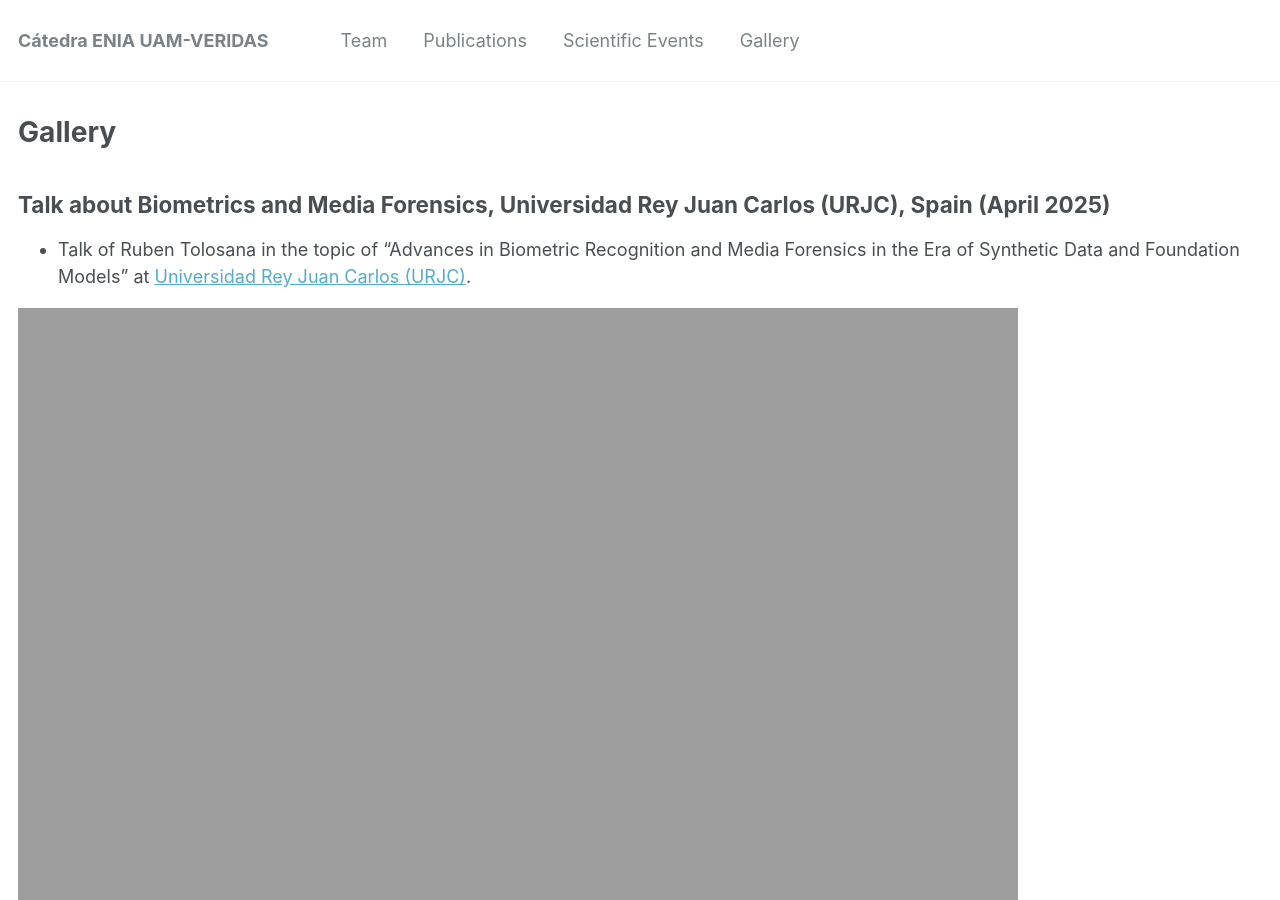
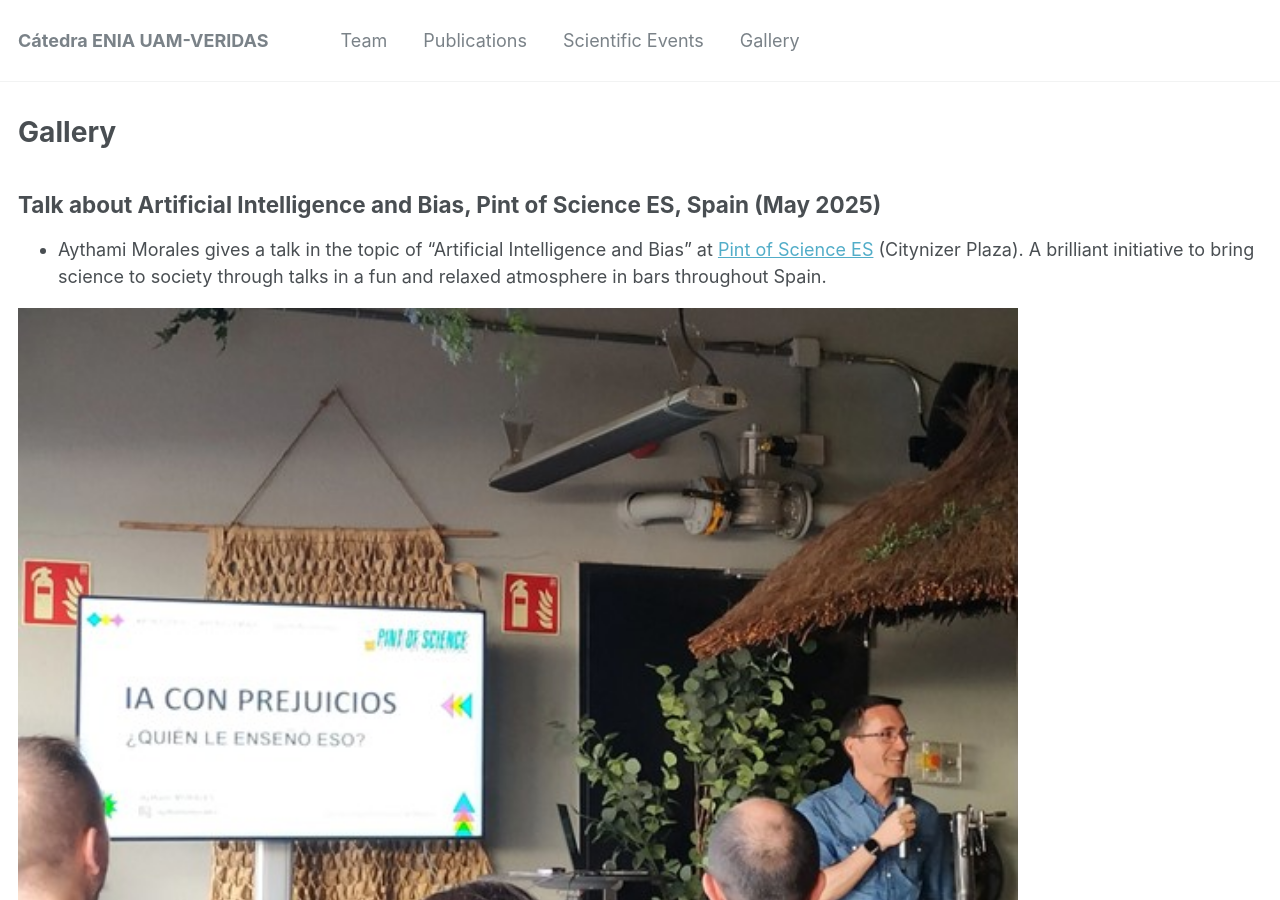
Before and after one commit to catedraeniauam/catedraeniauam.github.io, a Jekyll site: the page built from _pages/gallery.md, in a window 1280 px wide and 900 px high. Built offline with Jekyll 4.4.1, drawn with Linux system fonts in a browser that asks for light colours.

Commit message:
Añadimos el ultimo evento de Aythami

```diff
--- a/_pages/gallery.md
+++ b/_pages/gallery.md
@@ -4,6 +4,12 @@ title: "Gallery"
 permalink: /gallery/
 author_profile: true
 ---
+
+Talk about Artificial Intelligence and Bias, Pint of Science ES, Spain (May 2025)
+-----
+- Aythami Morales gives a talk in the topic of “Artificial Intelligence and Bias” at <a href="https://pintofscience.es/">Pint of Science ES</a> (Citynizer Plaza). A brilliant initiative to bring science to society through talks in a fun and relaxed atmosphere in bars throughout Spain.
+
+<img src="https://catedraeniauam.github.io/images/PintOfScienceES.jpg" align="center" width="1000"/>
 
 Talk about Biometrics and Media Forensics, Universidad Rey Juan Carlos (URJC), Spain (April 2025)
 -----
```
Also changed, not shown: _pages/about.md (+2 -0 lines), _pages/scientific_events.md (+2 -0 lines), images/PintOfScienceES.jpg (added).
